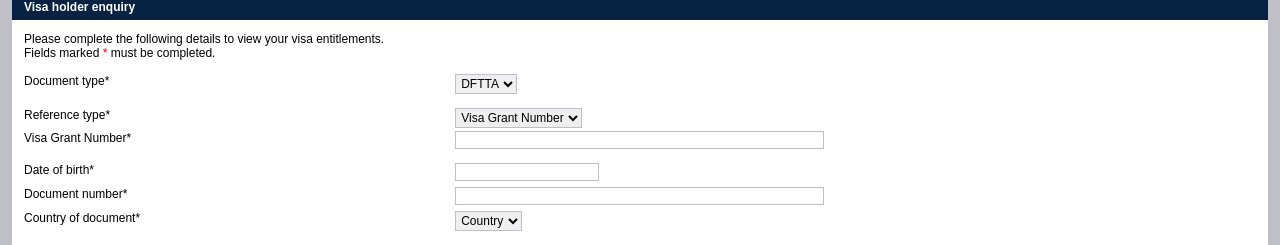
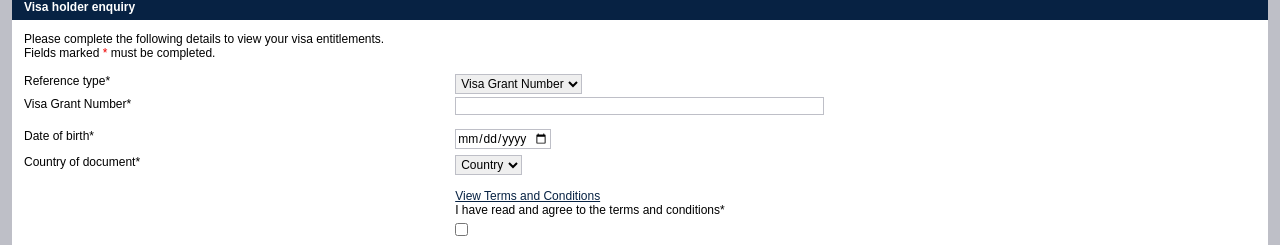
Before and after one commit to dreamvisaimmigration001-hash/au_immigration, a React (Vite) app: page /evo/firstParty in a window 1280 px wide. Shown: the part 333-578 px from the top of the page. Built offline with nearby package versions, Linux system fonts and the light colour scheme.

Commit message:
Update form fields: date picker for DOB, remove document type and number

```diff
--- a/src/pages/VevoFirstParty.jsx
+++ b/src/pages/VevoFirstParty.jsx
@@ -97,32 +97,7 @@ function VevoFirstParty() {
 
                     <div id="_2a0a2a0a2" className="wc-panel">
                       <div className="wc-flowlayout wc-align-vertical">
-                        <div className="wc-cell">
-                          <div id="_2a0a2a0a2a" className="wc-panel">
-                            <div className="wc-content">
-                              <div role="presentation" id="_2a0a2a0a2a0" className="wc-fieldlayout wc_fld_lblwth_35 wc-layout-flat">
-                                <div id="_2a0a2a0a2a0a" className="wc-field">
-                                  <label htmlFor="_2a0a2a0a2a0a1a_input" id="_2a0a2a0a2a0a0" className="wc-label wc_req">Document type*</label>
-                                  <div className="wc-input">
-                                    <div id="_2a0a2a0a2a0a1" className="wc-panel">
-                                      <div className="wc-flowlayout wc-hgap-med wc-align-left">
-                                        <div className="wc-cell">
-                                          <span id="_2a0a2a0a2a0a1a" className="wc-dropdown wc-input-wrapper">
-                                            <select id="_2a0a2a0a2a0a1a_input" name="_2a0a2a0a2a0a1a" required defaultValue="04">
-                                              <option className="wc-option" value="04">DFTTA</option>
-                                            </select>
-                                          </span>
-                                        </div>
-                                      </div>
-                                    </div>
-                                  </div>
-                                </div>
-                              </div>
-                            </div>
-                          </div>
-                        </div>
 
-                        <div className="wc-cell">&nbsp;</div>
 
                         <div className="wc-cell">
                           <div id="_2a0a2a0a2c" className="wc-panel">
@@ -182,28 +157,15 @@ function VevoFirstParty() {
                                     <div id="_2a0a2a0a2e0a1" className="wc-panel">
                                       <div className="wc-flowlayout wc-hgap-med wc-align-left">
                                         <div className="wc-cell">
-                                          <div id="_2a0a2a0a2e0a1a" className="wc-datefield wc-input-wrapper wc_datefield_partial" role="combobox">
-                                            <input id="_2a0a2a0a2e0a1a_input" type="text" name="_2a0a2a0a2e0a1a" required autoComplete="off" />
+                                            <div id="_2a0a2a0a2e0a1a" className="wc-datefield wc-input-wrapper wc_datefield_partial" role="combobox">
+                                              <input id="_2a0a2a0a2e0a1a_input" type="date" name="_2a0a2a0a2e0a1a" required autoComplete="off" />
                                           </div>
                                         </div>
                                       </div>
                                     </div>
                                   </div>
                                 </div>
-                                <div id="_2a0a2a0a2e0b" className="wc-field">
-                                  <label htmlFor="_2a0a2a0a2e0b1a_input" id="_2a0a2a0a2e0b0" className="wc-label wc_req">Document number*</label>
-                                  <div className="wc-input">
-                                    <div id="_2a0a2a0a2e0b1" className="wc-panel">
-                                      <div className="wc-flowlayout wc-hgap-med wc-align-left">
-                                        <div className="wc-cell">
-                                          <span id="_2a0a2a0a2e0b1a" className="wc-textfield wc-input-wrapper">
-                                            <input id="_2a0a2a0a2e0b1a_input" type="text" name="_2a0a2a0a2e0b1a" required size="50" maxLength="14" />
-                                          </span>
-                                        </div>
-                                      </div>
-                                    </div>
-                                  </div>
-                                </div>
+
                                 <div id="_2a0a2a0a2e0c" className="wc-field">
                                   <label htmlFor="_2a0a2a0a2e0c1a_input" id="_2a0a2a0a2e0c0" className="wc-label wc_req">Country of document*</label>
                                   <div className="wc-input">
```
